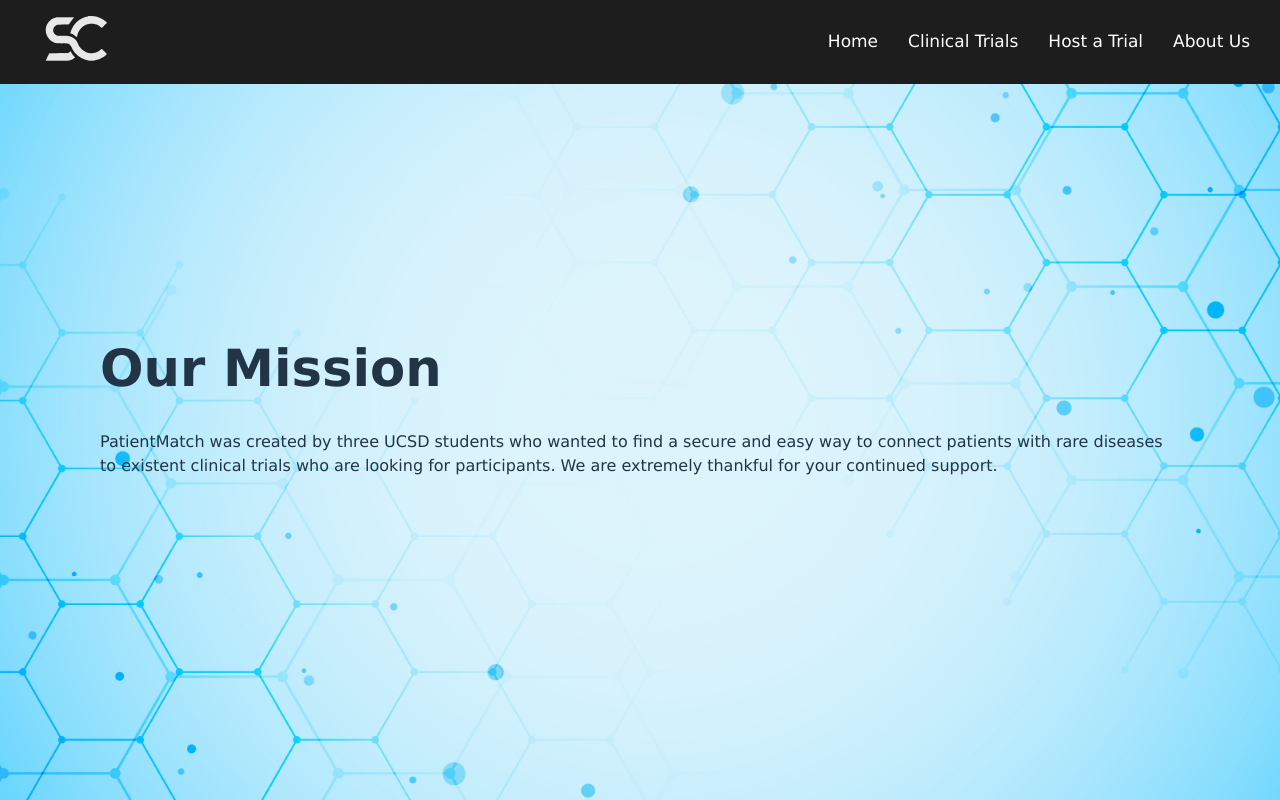
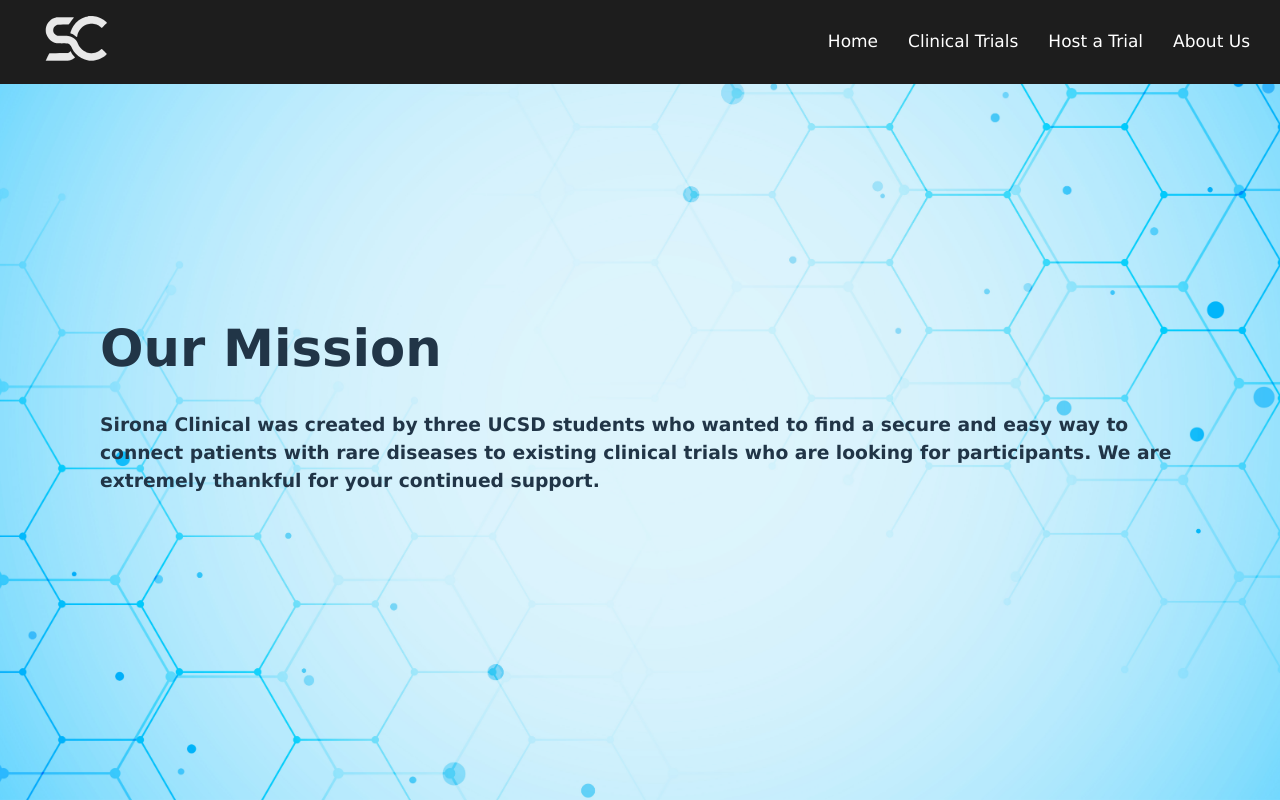
Before and after one commit to vinumaradana/PatientMatch, a React (Vite) app in the folder frontend/: page /About in a window 1280 px wide. Built offline with nearby package versions, Linux system fonts and the light colour scheme.

Commit message:
Update About.jsx

```diff
--- a/frontend/src/components/About.jsx
+++ b/frontend/src/components/About.jsx
@@ -5,11 +5,12 @@ function About() {
   return (
     <div className="abt-container">
       <h1>Our Mission</h1>
-      <p>
-        PatientMatch was created by three UCSD students who wanted to find a
-        secure and easy way to connect patients with rare diseases to existent clinical
-        trials who are looking for participants. We are extremely thankful for your continued support.
-      </p>
+      <h3>
+        Sirona Clinical was created by three UCSD students who wanted to find a
+        secure and easy way to connect patients with rare diseases to existing
+        clinical trials who are looking for participants. We are extremely
+        thankful for your continued support.
+      </h3>
     </div>
   );
 }
```
